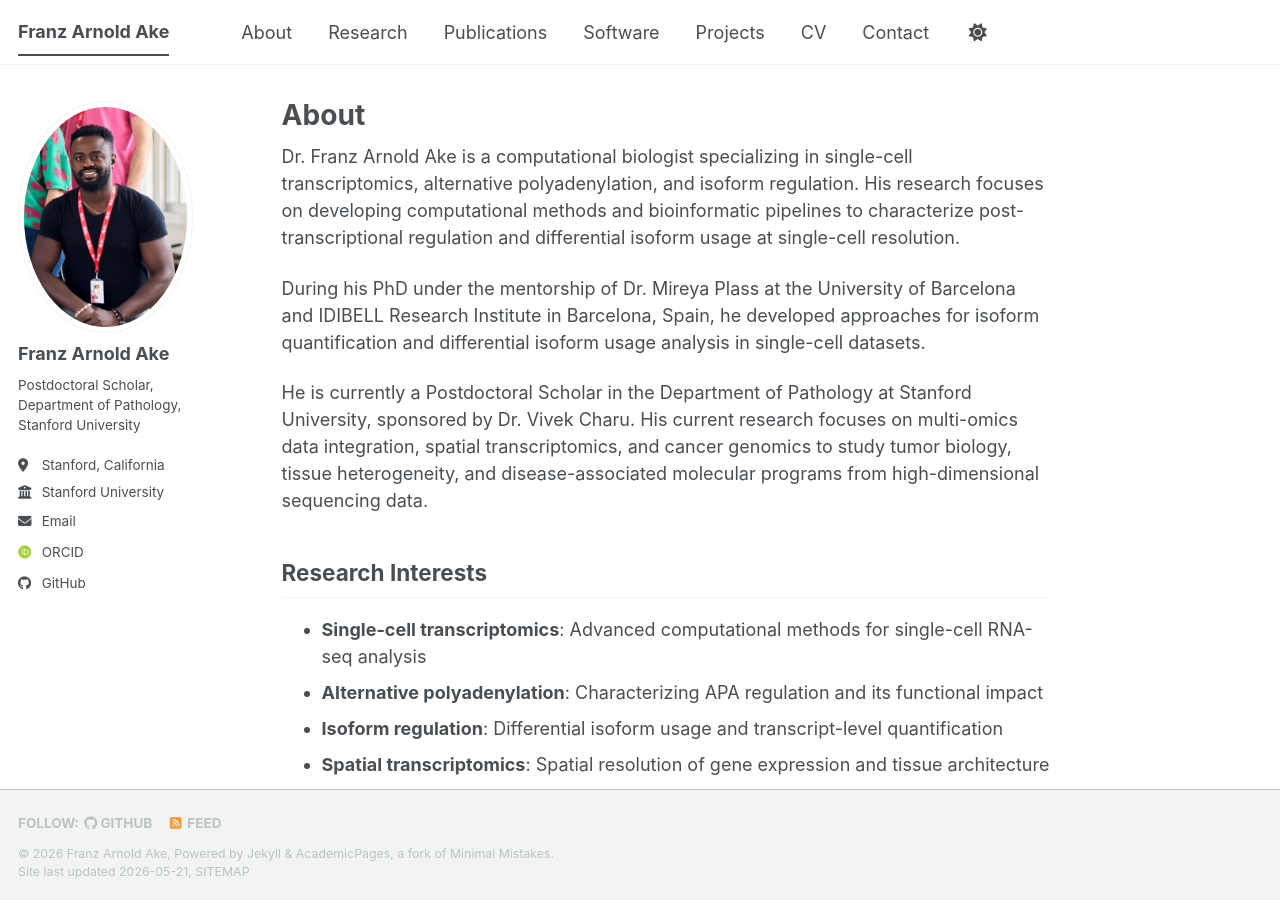
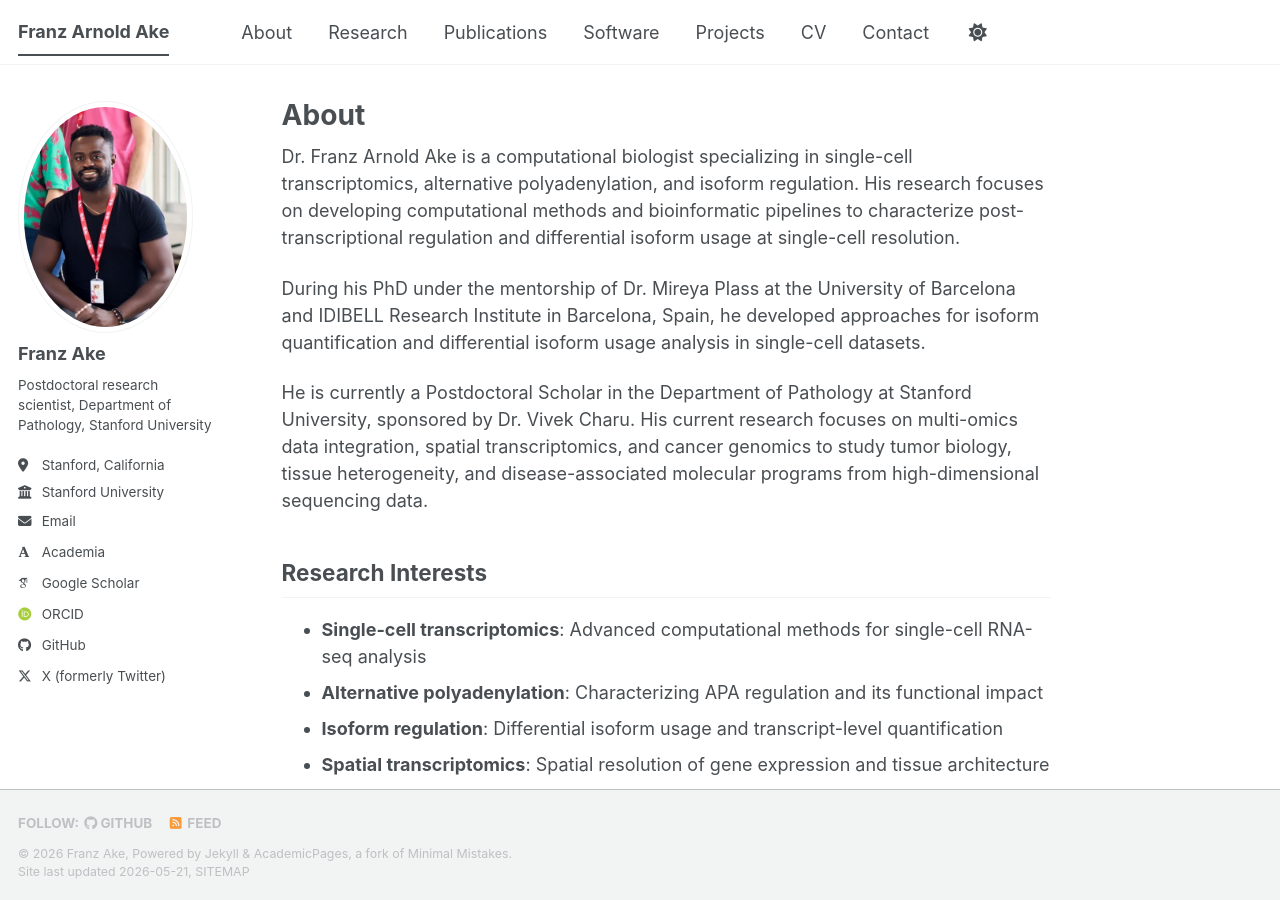
Before and after one commit to franzake/franzake.github.io, a Jekyll site: the page built from _pages/about.md, in a window 1280 px wide and 900 px high. Built offline with Jekyll 4.4.1, drawn with Linux system fonts in a browser that asks for light colours; some web fonts are replaced; a script bundle is joined from its source files by our own code; library files that are not in the unit come from our copies.

Commit message:
udpate infos

```diff
--- a/_config.yml
+++ b/_config.yml
@@ -11,7 +11,7 @@ locale                   : "en-US"
 site_theme               : "default" # The available themes options are "default", "air", "sunrise", "mint", "dirt" and "contrast"
 title                    : "Franz Arnold Ake"
 title_separator          : "-"
-name                     : &name "Franz Arnold Ake"
+name                     : &name "Franz Ake"
 description              : &description "Computational biologist specializing in single-cell transcriptomics, alternative polyadenylation, and isoform regulation"   # Update this with a general description of your site, this is the default if not overridden by a page
 url                      : https://franzake.github.io # The base hostname & protocol for your site e.g. "https://[your GitHub username].github.io",
                                                            # or if you already have some other page hosted on Github then use "https://[your GitHub username].github.io/[Your Repo Name]"
@@ -24,18 +24,18 @@ repository               : "franzake/franzake.github.io"
 author:
   # Biographic information
   avatar           : "profile.png"
-  name             : "Franz Arnold Ake"
+  name             : "Franz Ake"
   pronouns         : # example: "she/her"
-  bio              : "Postdoctoral Scholar, Department of Pathology, Stanford University"
+  bio              : "Postdoctoral research scientist, Department of Pathology, Stanford University"
   location         : "Stanford, California"
   employer         : "Stanford University"
   uri              : # URL
   email            : "franzake@stanford.edu"
 
   # Academic websites
-  academia         : # URL
+  academia         : "https://profiles.stanford.edu/franz-arnold-ake"
   arxiv            : # URL - Update with the correct link to your profile
-  googlescholar    : # URL - Add when available
+  googlescholar    : "https://scholar.google.com/citations?user=2ShbCuEAAAAJ&hl=fr"
   inspire-hep      : # URL
   impactstory      : # URL
   orcid            : "https://orcid.org/0000-0003-0192-0370"
@@ -74,7 +74,7 @@ author:
   steam            : # Username
   telegram         : # URL
   tumblr           : # Username
-  twitter          : # Username for X / Twitter
+  twitter          : "franz_ake"
   vine             : # Username
   weibo            : # Username
   wikipedia        : # Username
@@ -138,7 +138,7 @@ yandex_site_verification :
 
 # Social Sharing
 twitter:
-  username               : &twitter
+  username               : "franz_ake"
 facebook:
   username               :
   app_id                 :
@@ -149,7 +149,7 @@ og_description           : "Computational biologist specializing in single-cell
 # - https://developers.google.com/structured-data/customize/social-profiles
 social:
   type                   : Person # Person or Organization (defaults to Person)
-  name                   : "Franz Arnold Ake" # If the user or organization name differs from the site's name
+  name                   : "Franz Ake" # If the user or organization name differs from the site's name
   links: # An array of links to social media profiles
     - "https://github.com/franzake"
     - "https://orcid.org/0000-0003-0192-0370"
```
